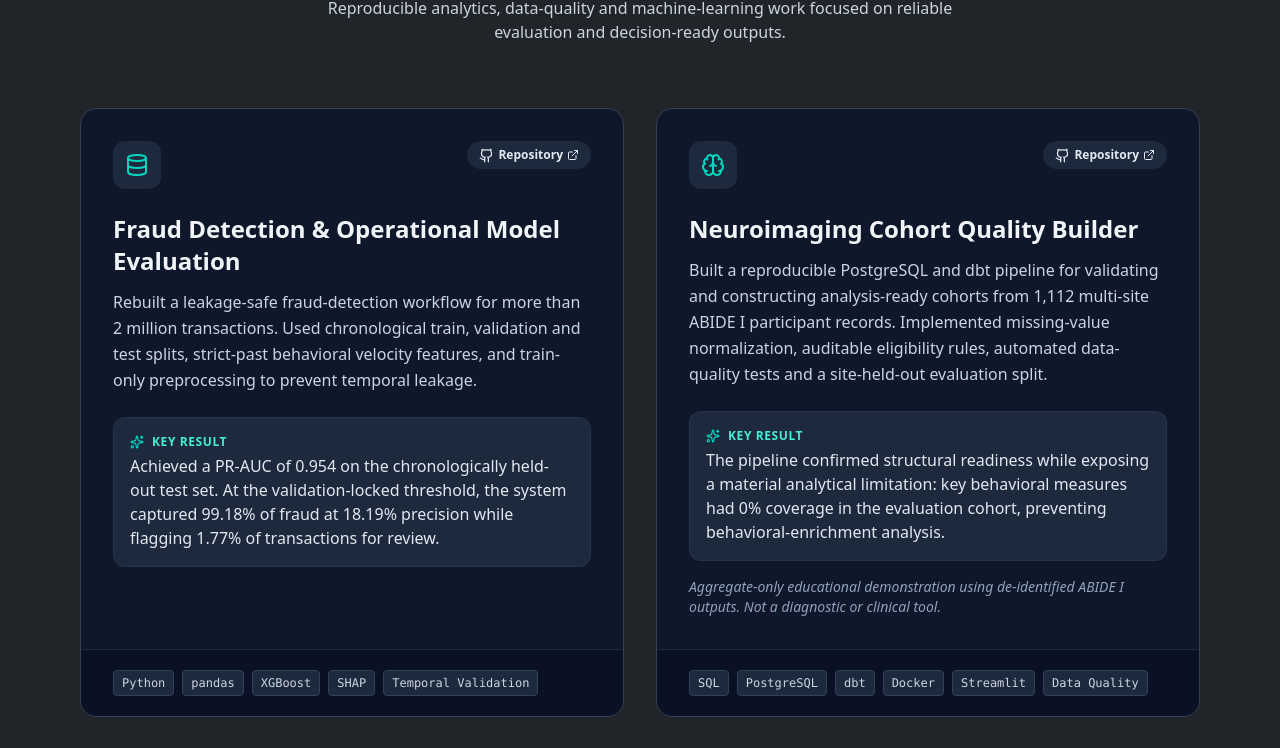
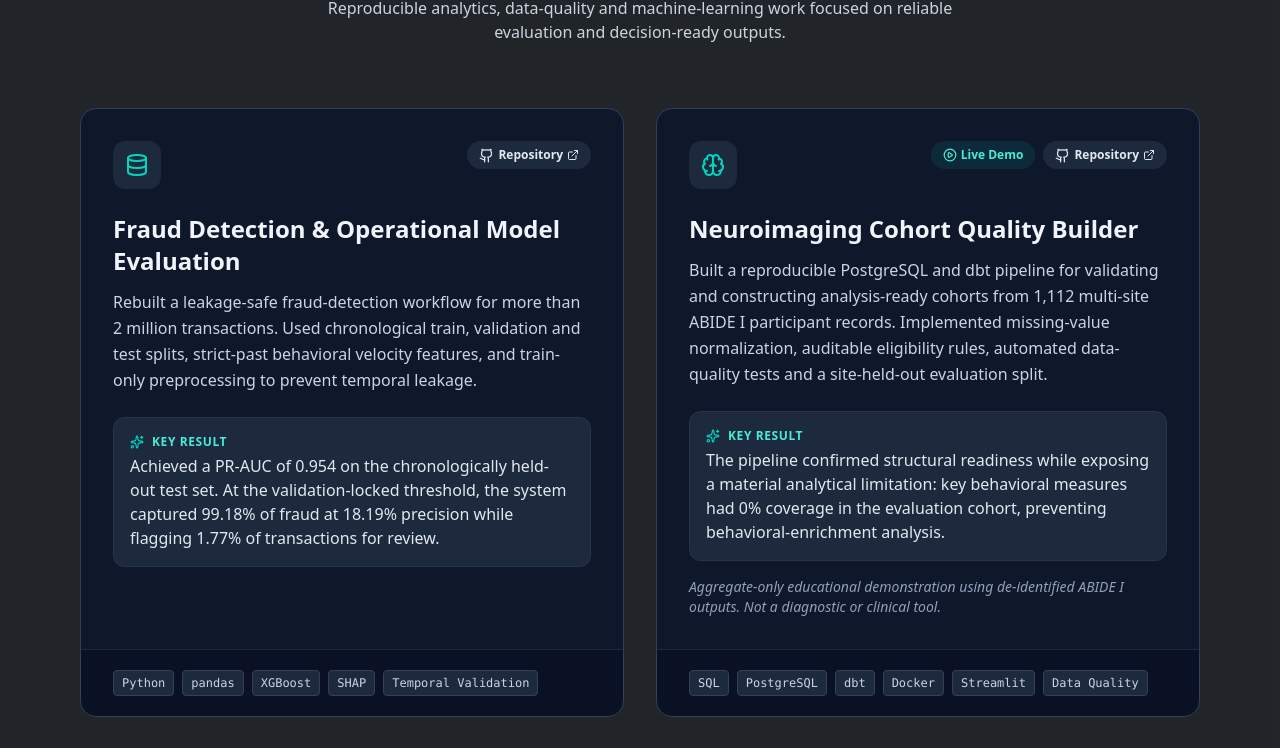
Before and after one commit to OfriRose/ofri-portfolio, a React (Vite) app: page / in a window 1280 px wide. Shown: the part 1834-2582 px from the top of the page. Built offline with nearby package versions, Linux system fonts and the light colour scheme.

Commit message:
fixed live demos

```diff
--- a/src/App.jsx
+++ b/src/App.jsx
@@ -49,6 +49,7 @@ const projects = [
     note: 'Aggregate-only educational demonstration using de-identified ABIDE I outputs. Not a diagnostic or clinical tool.',
     icon: Brain,
     repository: 'https://github.com/OfriRose/neuroimaging-cohort-quality-builder',
+    demo: 'https://neuroimaging-cohort-quality.streamlit.app/',
   },
   {
     title: 'AI Crypto Trading Data Pipeline — Team Project',
@@ -64,6 +65,7 @@ const projects = [
     result: 'Deployed an interactive Streamlit demonstration integrating live external data sources.',
     icon: Code,
     repository: 'https://github.com/OfriRose/AIWeatherAdvisor',
+    demo: 'https://aiweatheradvisor.streamlit.app/',
   },
 ];
 
```
